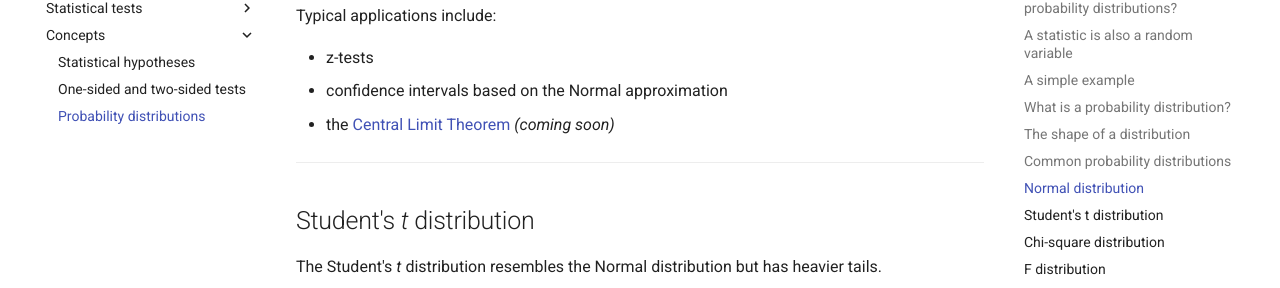
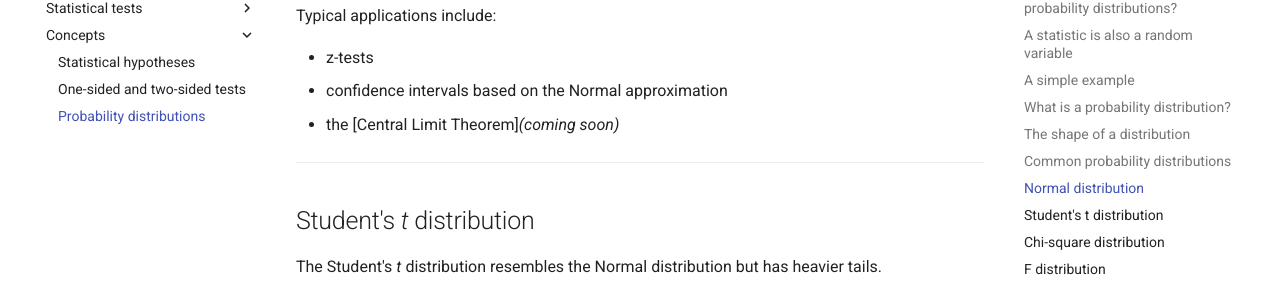
Before and after one commit to ironhack-edu/StatNavigator, an MkDocs documentation site: the page built from docs/concepts/probability-distributions.md, in a window 1280 px wide and 900 px high, scrolled down 4758 px. Shown: the part 145-433 px from the top of the window. Built offline with MkDocs 1.6.1 and Material for MkDocs 9.7.7, drawn with Linux system fonts in a browser that asks for light colours; part of the change alters nothing that is shown.

```diff
--- a/docs/concepts/probability-distributions.md
+++ b/docs/concepts/probability-distributions.md
@@ -228,7 +228,7 @@ Typical applications include:
 
 - z-tests
 - confidence intervals based on the Normal approximation
-- the [Central Limit Theorem](central-limit-theorem.md) *(coming soon)*
+- the [Central Limit Theorem]*(coming soon)*
 
 ---
 
```
